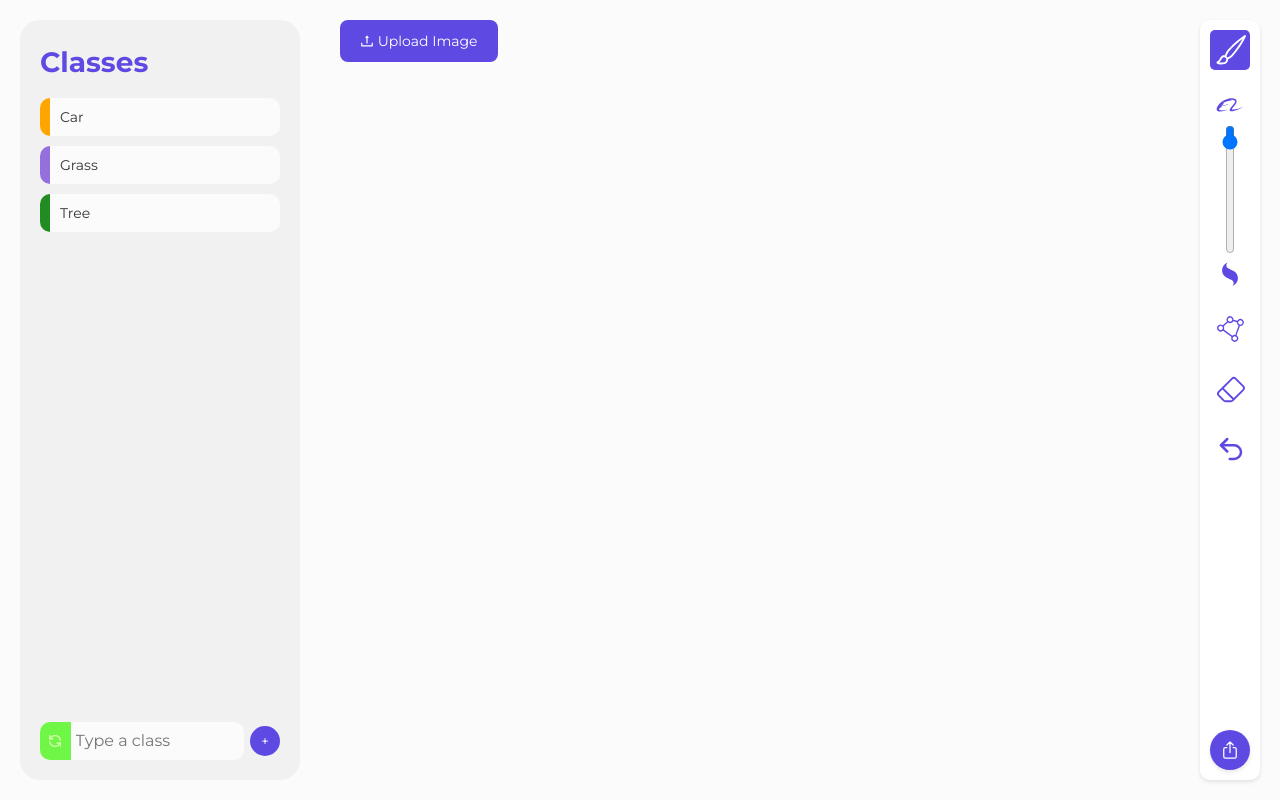
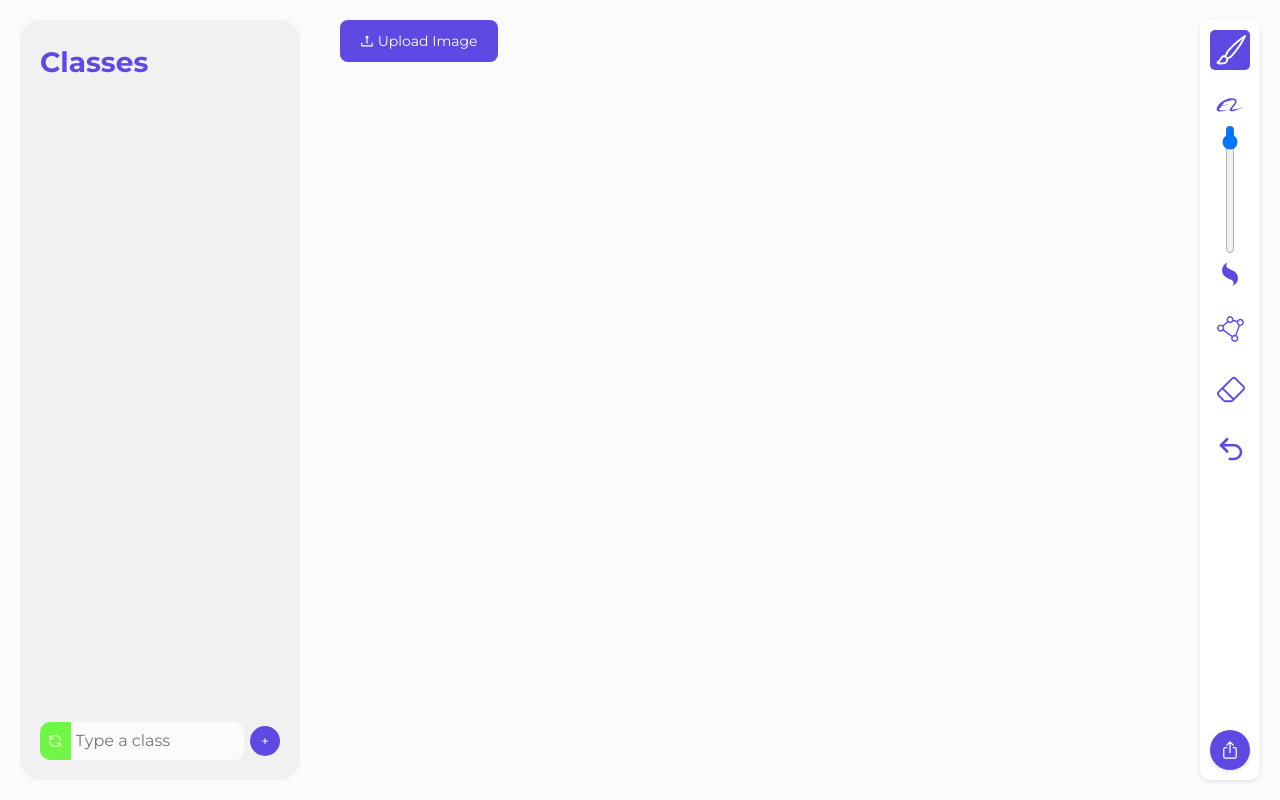
Before and after one commit to ana-pfeilsticker/Take-Home-Test-Overview-AI, a React (Vite) app in the folder segmentation-tool/: page / in a window 1280 px wide. Built offline with nearby package versions, Linux system fonts and the light colour scheme.

Commit message:
fix: fix the class generation

```diff
--- a/segmentation-tool/src/App.tsx
+++ b/segmentation-tool/src/App.tsx
@@ -4,7 +4,6 @@ import Sider from "antd/es/layout/Sider";
 import theme from "./styles/theme";
 import ClassesPanel from "./components/ClassesPanel/ClassesPanel";
 import CanvasArea from "./components/Canvas/CanvasArea";
-import ToolBar from "./components/Toolbar/Toobar";
 import { useState } from "react";
 
 export interface ClassItemInterface {
@@ -13,11 +12,7 @@ export interface ClassItemInterface {
 	color: string;
 }
 function App() {
-	const [classes, setClasses] = useState<ClassItemInterface[]>([
-		{ id: 1, name: "Car", color: "#FFA500" },
-		{ id: 2, name: "Grass", color: "#9370DB" },
-		{ id: 3, name: "Tree", color: "#228B22" },
-	]);
+	const [classes, setClasses] = useState<ClassItemInterface[]>([]);
 	const [selectedClass, setSelectedClass] = useState<ClassItemInterface | null>(
 		null
 	);
```
